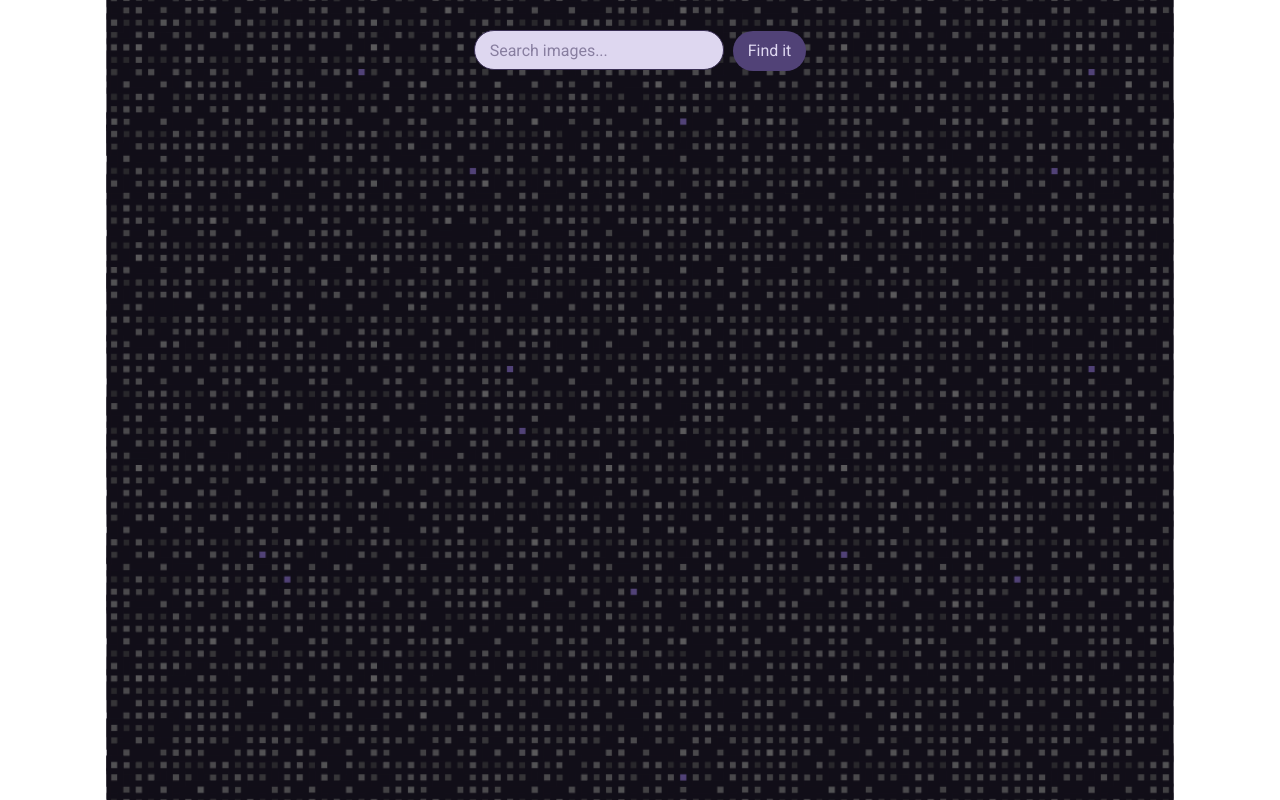
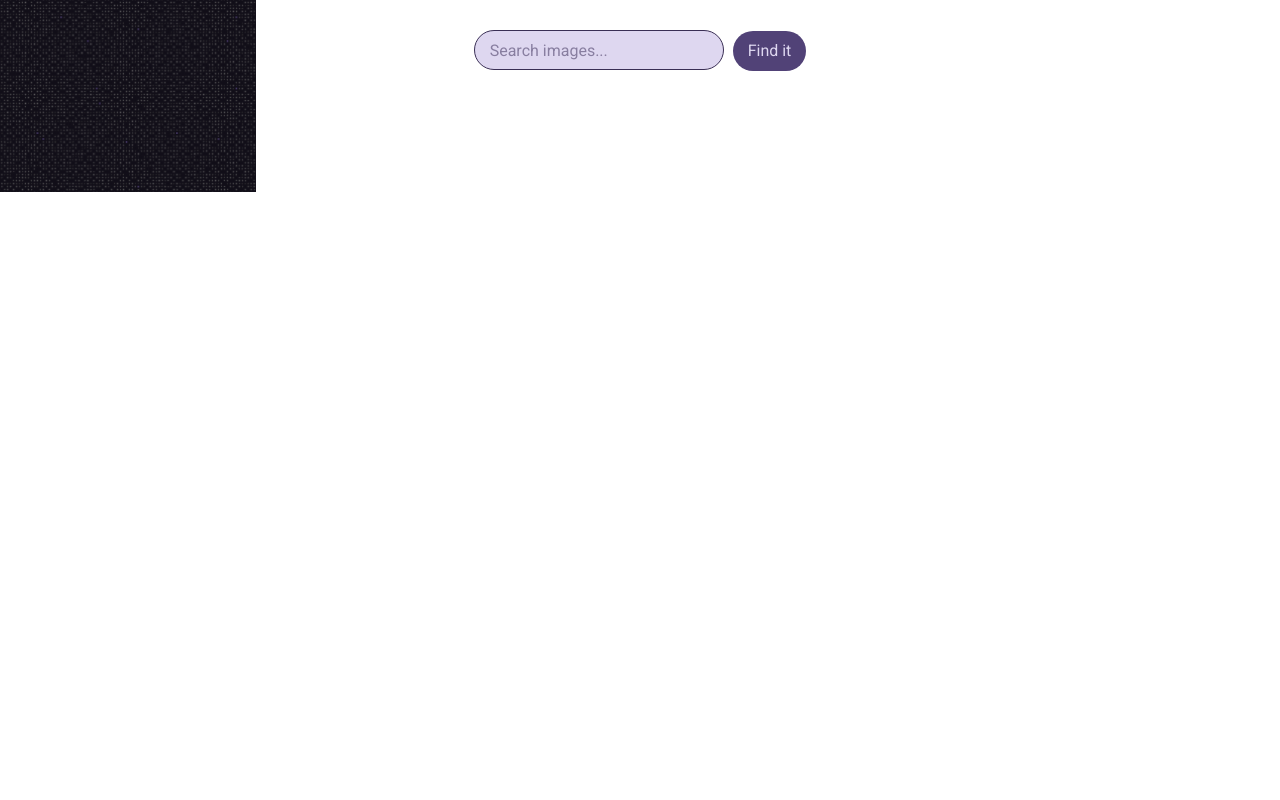
Before and after one commit to pavel-sheremet-dev/goit-js-hw-13-image-finder, a website built with Parcel: page src/index.html in a window 1280 px wide. Built offline with nearby package versions, Linux system fonts and the light colour scheme; what spin.js would draw is missing.

Commit message:
Update main.scss

```diff
--- a/src/sass/main.scss
+++ b/src/sass/main.scss
@@ -29,7 +29,7 @@ body::after {
   background-repeat: no-repeat;
   background-position: 0 0;
   background-attachment: scroll;
-  background-size: 100% 100%;
+  background-size: 20% auto;
 }
 
 p,
```
